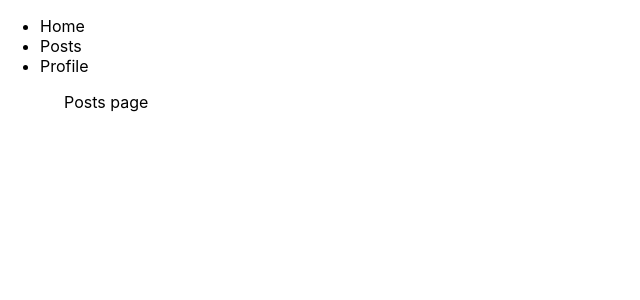
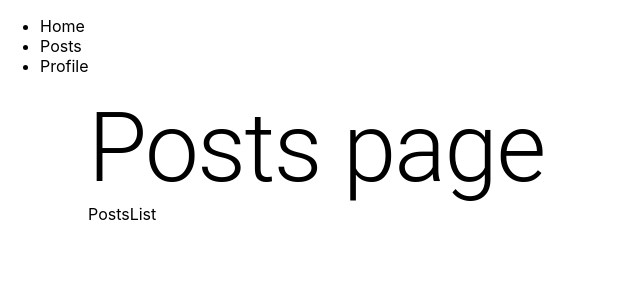
Before and after one commit to mk026/next-ssr-blog, a Next.js app in the folder client/: page /posts in a window 1280 px wide. Shown: the top 300 px of the page, without its empty margins (0-640 px from the left). Built offline with nearby package versions, Linux system fonts and the light colour scheme.

Commit message:
Create posts-list component

```diff
--- /dev/null
+++ b/client/src/components/posts/posts-list/PostsList.tsx
@@ -0,0 +1,7 @@
+import { FC } from "react";
+
+const PostsList: FC = () => {
+  return <div>PostsList</div>;
+};
+
+export default PostsList;
--- a/client/src/pages/posts/index.tsx
+++ b/client/src/pages/posts/index.tsx
@@ -1,7 +1,14 @@
 import type { NextPage } from "next";
+import { Container, Typography } from "@mui/material";
+import PostsList from "../../components/posts/posts-list/PostsList";
 
 const Posts: NextPage = () => {
-  return <div>Posts page</div>;
+  return (
+    <Container>
+      <Typography variant="h1"> Posts page</Typography>
+      <PostsList />
+    </Container>
+  );
 };
 
 export default Posts;
```
